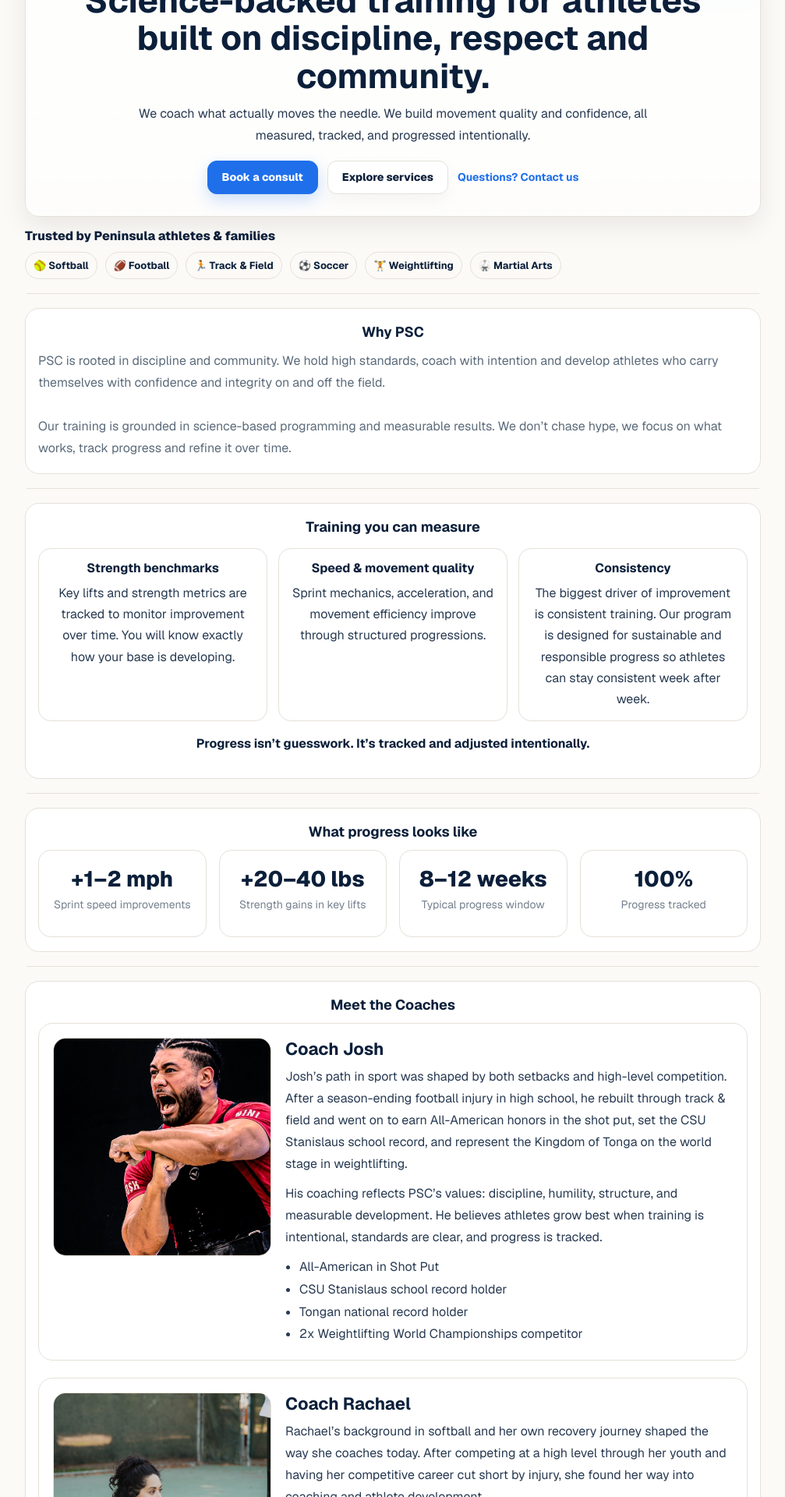
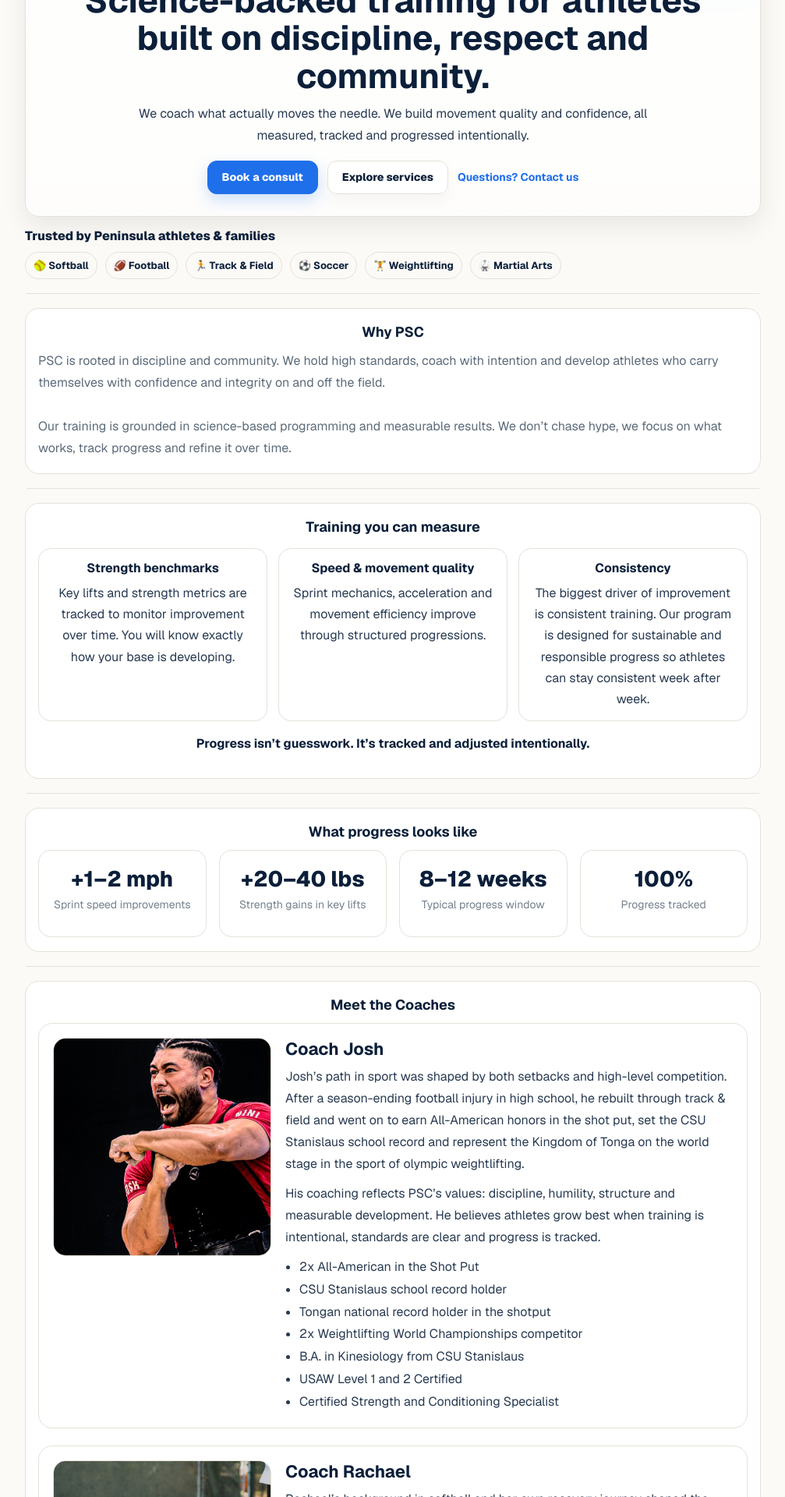
Before and after one commit to UHE4VY/pasifika-sc, a Next.js app: page / in a window 1280 px wide. Shown: the part 340-2260 px from the top of the page at 78% size, without its empty margins (136-1143 px from the left). Built offline with nearby package versions, Linux system fonts and the light colour scheme.

Commit message:
Updates to app.page

```diff
--- a/app/page.tsx
+++ b/app/page.tsx
@@ -32,7 +32,7 @@ export default function HomePage() {
 
             <p style={subtitleStyle}>
               We coach what actually moves the needle. We build movement
-              quality and confidence, all measured, tracked, and progressed intentionally.
+              quality and confidence, all measured, tracked and progressed intentionally.
             </p>
 
             <div style={ctaRowStyle}>
@@ -105,7 +105,7 @@ export default function HomePage() {
     <div style={cardStyle}>
       <h3 style={cardTitleCenteredStyle}>Speed &amp; movement quality</h3>
       <p style={cardBodyCenteredStyle}>
-        Sprint mechanics, acceleration, and movement efficiency improve
+        Sprint mechanics, acceleration and movement efficiency improve
         through structured progressions.
       </p>
     </div>
@@ -182,21 +182,24 @@ export default function HomePage() {
                   high-level competition. After a season-ending football injury
                   in high school, he rebuilt through track &amp; field and went
                   on to earn All-American honors in the shot put, set the CSU
-                  Stanislaus school record, and represent the Kingdom of Tonga
-                  on the world stage in weightlifting.
+                  Stanislaus school record and represent the Kingdom of Tonga
+                  on the world stage in the sport of olympic weightlifting.
                 </p>
                 <p style={coachBodyStyle}>
                   His coaching reflects PSC’s values: discipline, humility,
-                  structure, and measurable development. He believes athletes
-                  grow best when training is intentional, standards are clear,
+                  structure and measurable development. He believes athletes
+                  grow best when training is intentional, standards are clear
                   and progress is tracked.
                 </p>
 
                 <ul style={coachListStyle}>
-                  <li>All-American in Shot Put</li>
+                  <li>2x All-American in the Shot Put</li>
                   <li>CSU Stanislaus school record holder</li>
-                  <li>Tongan national record holder</li>
+                  <li>Tongan national record holder in the shotput</li>
                   <li>2x Weightlifting World Championships competitor</li>
+                  <li>B.A. in Kinesiology from CSU Stanislaus</li>
+                  <li>USAW Level 1 and 2 Certified</li>
+                  <li>Certified Strength and Conditioning Specialist</li>
                 </ul>
               </div>
             </div>
@@ -232,6 +235,9 @@ export default function HomePage() {
                   <li>Youth athlete development focused</li>
                   <li>Experience coaching club and youth athletes</li>
                   <li>Performance + confidence-driven approach</li>
+                  <li>NASM CPT Certified</li>
+                  <li>B.A. in English with an emphasis in 19th century British and American Literature from CSU East Bay</li>
+
                 </ul>
               </div>
             </div>
@@ -307,8 +313,7 @@ export default function HomePage() {
           <h2 style={sectionTitleStyle}>Ready for the next step?</h2>
           <p style={{ margin: 0, opacity: 0.85, lineHeight: 1.7 }}>
             Fill out the intake form and book a performance evaluation and we’ll
-            guide you to the best coaching option based on your sport, schedule,
-            and goals.
+            guide you to the best coaching option based on your sport, schedule and goals.
           </p>
 
           <div
```
